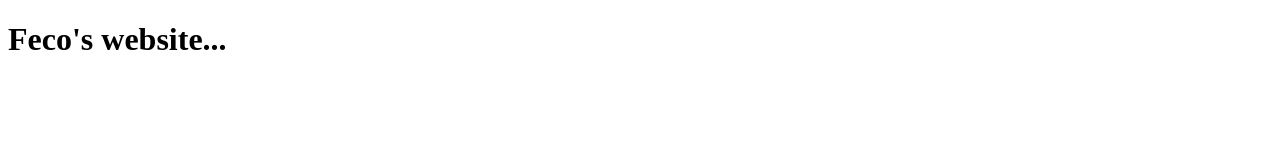
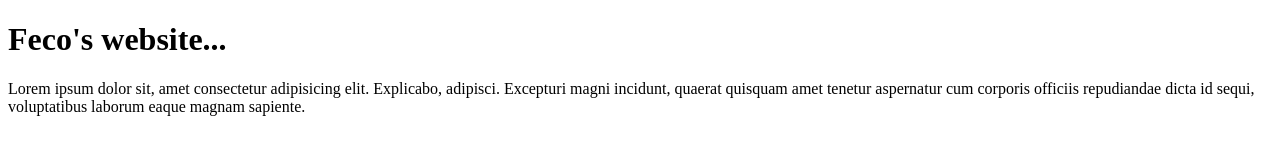
Before and after one commit to tthfeco/demo-site, a plain HTML site: page index.html in a window 1280 px wide. Drawn offline with Linux system fonts and the light colour scheme.

Commit message:
add-p-tag

```diff
--- a/index.html
+++ b/index.html
@@ -7,5 +7,6 @@
 </head>
 <body>
   <h1>Feco's website...</h1>
+  <p>Lorem ipsum dolor sit, amet consectetur adipisicing elit. Explicabo, adipisci. Excepturi magni incidunt, quaerat quisquam amet tenetur aspernatur cum corporis officiis repudiandae dicta id sequi, voluptatibus laborum eaque magnam sapiente.</p>
 </body>
 </html>
```
